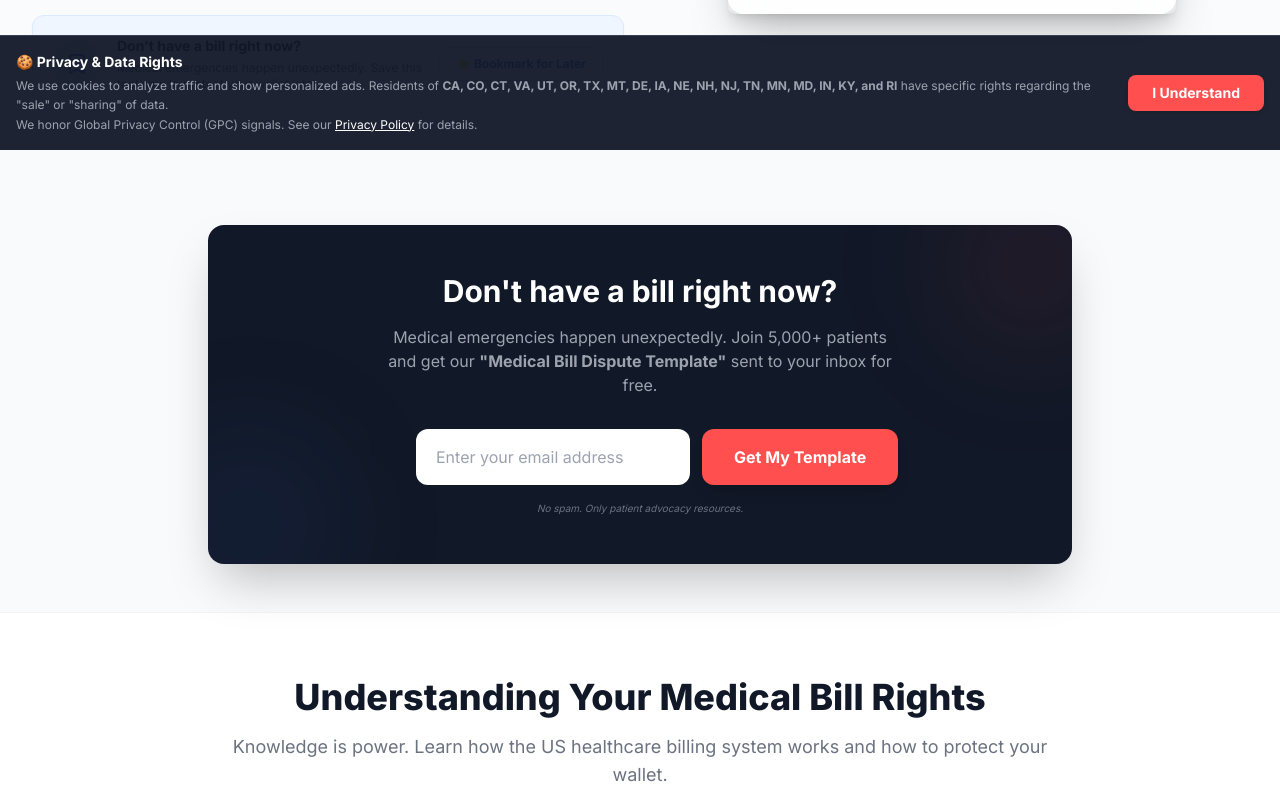
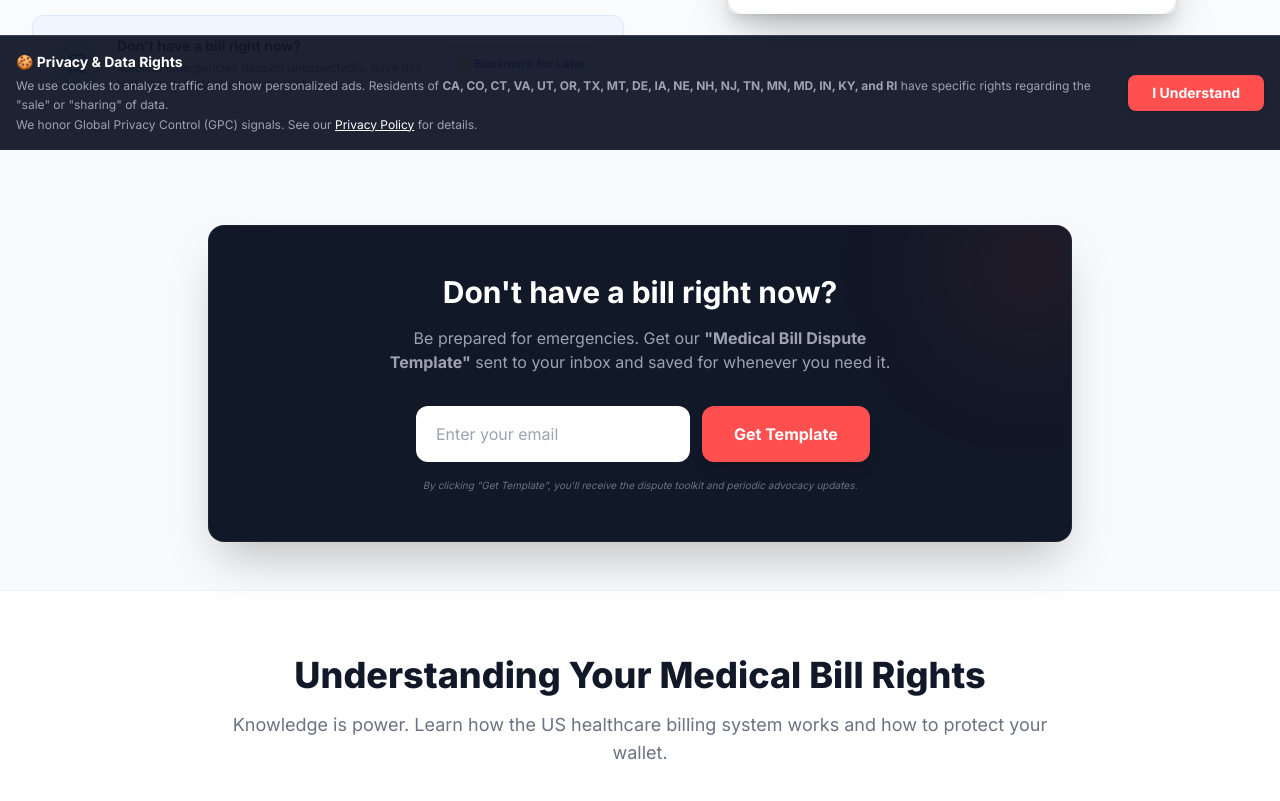
Before and after one commit to gkswjdgb/advocamed-ai, a React (Vite) app in the folder advocamed.ai/: page / in a window 1280 px wide. Shown: the part 650-1451 px from the top of the page. Built offline with nearby package versions, Linux system fonts and the light colour scheme.

Commit message:
Update Newsletter.tsx

```diff
--- a/advocamed.ai/components/Newsletter.tsx
+++ b/advocamed.ai/components/Newsletter.tsx
@@ -1,30 +1,43 @@
 import React from 'react';
 
 export const Newsletter: React.FC = () => {
+  // Use your existing Formspree ID
+  const FORMSPREE_ID = "xpqzpbrz";
+  // The URL of your medical bill dispute template (e.g., Google Docs or a PDF link)
+  const TEMPLATE_REDIRECT_URL = "https://docs.google.com/document/d/1XyXnE7_T0v1Y-M_LpxT9fD8_vV9B3fFzGvN7tY7G7Z0/edit?usp=sharing";
+
   return (
     <div className="max-w-4xl mx-auto px-4 py-12">
-      <div className="bg-secondary rounded-2xl p-8 md:p-12 text-center text-white relative overflow-hidden shadow-2xl">
+      <div className="bg-secondary rounded-2xl p-8 md:p-12 text-center text-white relative overflow-hidden shadow-2xl border border-white/5">
         <div className="absolute top-0 right-0 -mt-10 -mr-10 w-40 h-40 bg-primary/10 rounded-full blur-3xl"></div>
-        <div className="absolute bottom-0 left-0 -mb-10 -ml-10 w-40 h-40 bg-blue-500/10 rounded-full blur-3xl"></div>
 
         <h3 className="text-2xl md:text-3xl font-bold mb-4 relative z-10">Don't have a bill right now?</h3>
         <p className="text-gray-400 mb-8 max-w-lg mx-auto relative z-10">
-          Medical emergencies happen unexpectedly. Join 5,000+ patients and get our <strong>"Medical Bill Dispute Template"</strong> sent to your inbox for free.
+          Be prepared for emergencies. Get our <strong>"Medical Bill Dispute Template"</strong> sent to your inbox and saved for whenever you need it.
         </p>
 
-        <form action="https://formspree.io/f/xpqzpbrz" method="POST" className="max-w-md mx-auto flex flex-col sm:flex-row gap-3 relative z-10">
+        <form
+          action={`https://formspree.io/f/${FORMSPREE_ID}`}
+          method="POST"
+          className="max-w-md mx-auto flex flex-col sm:flex-row gap-3 relative z-10"
+        >
+          {/* Distinguish from regular contact form */}
+          <input type="hidden" name="_subject" value="New Newsletter Subscriber - AdvocaMed" />
+          {/* Redirect to template after submission */}
+          <input type="hidden" name="_next" value={TEMPLATE_REDIRECT_URL} />
+
           <input
             type="email"
             name="email"
-            placeholder="Enter your email address"
+            placeholder="Enter your email"
             className="flex-1 px-5 py-4 rounded-xl text-gray-900 outline-none focus:ring-4 focus:ring-primary/20 transition-all border-none"
             required
           />
           <button type="submit" className="bg-primary hover:bg-primaryHover text-white px-8 py-4 rounded-xl font-bold transition-all shadow-lg active:scale-95 whitespace-nowrap">
-            Get My Template
+            Get Template
           </button>
         </form>
-        <p className="text-[10px] text-gray-500 mt-4 italic">No spam. Only patient advocacy resources.</p>
+        <p className="text-[10px] text-gray-500 mt-4 italic">By clicking "Get Template", you'll receive the dispute toolkit and periodic advocacy updates.</p>
       </div>
     </div>
   );
```
